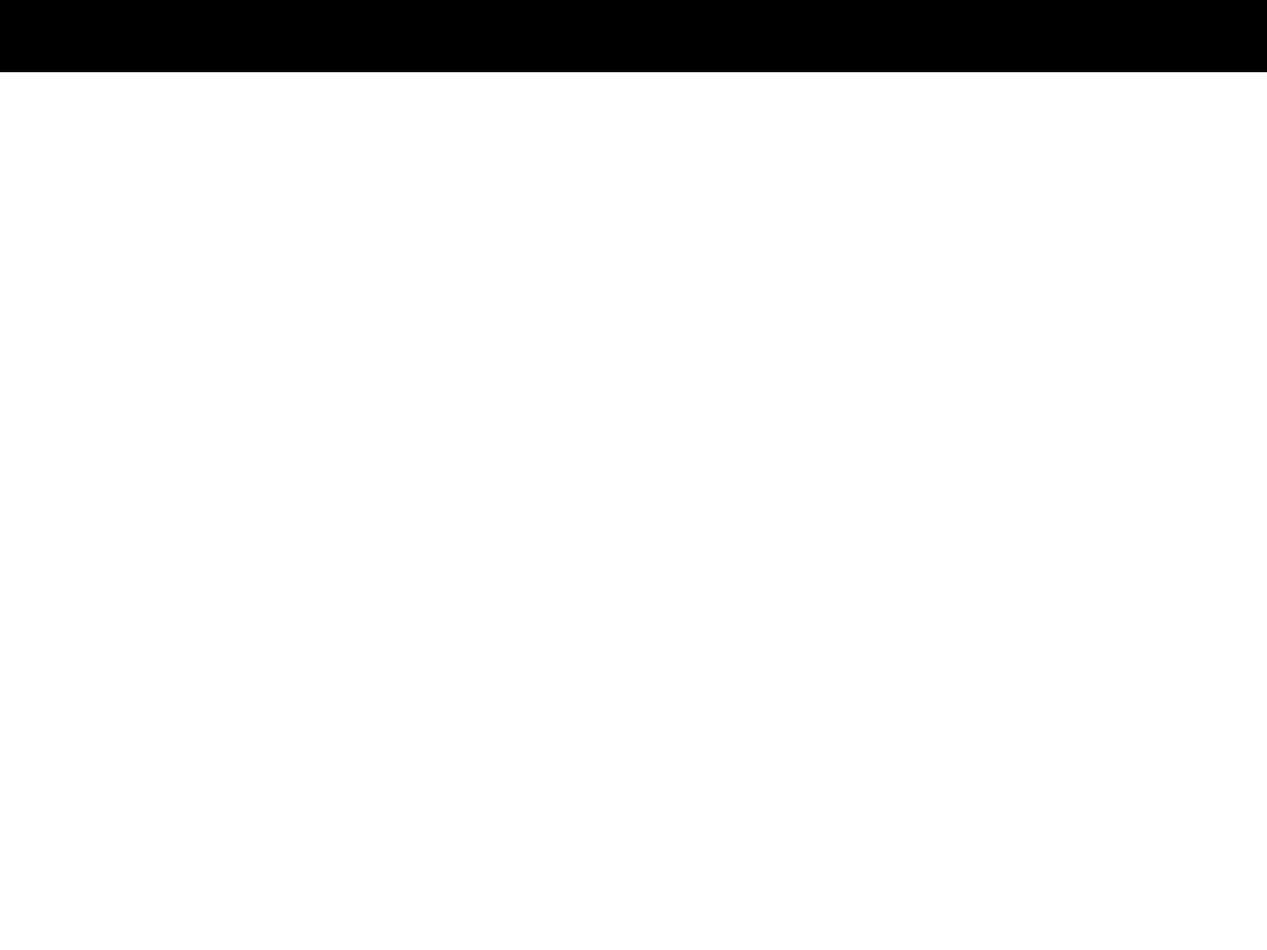
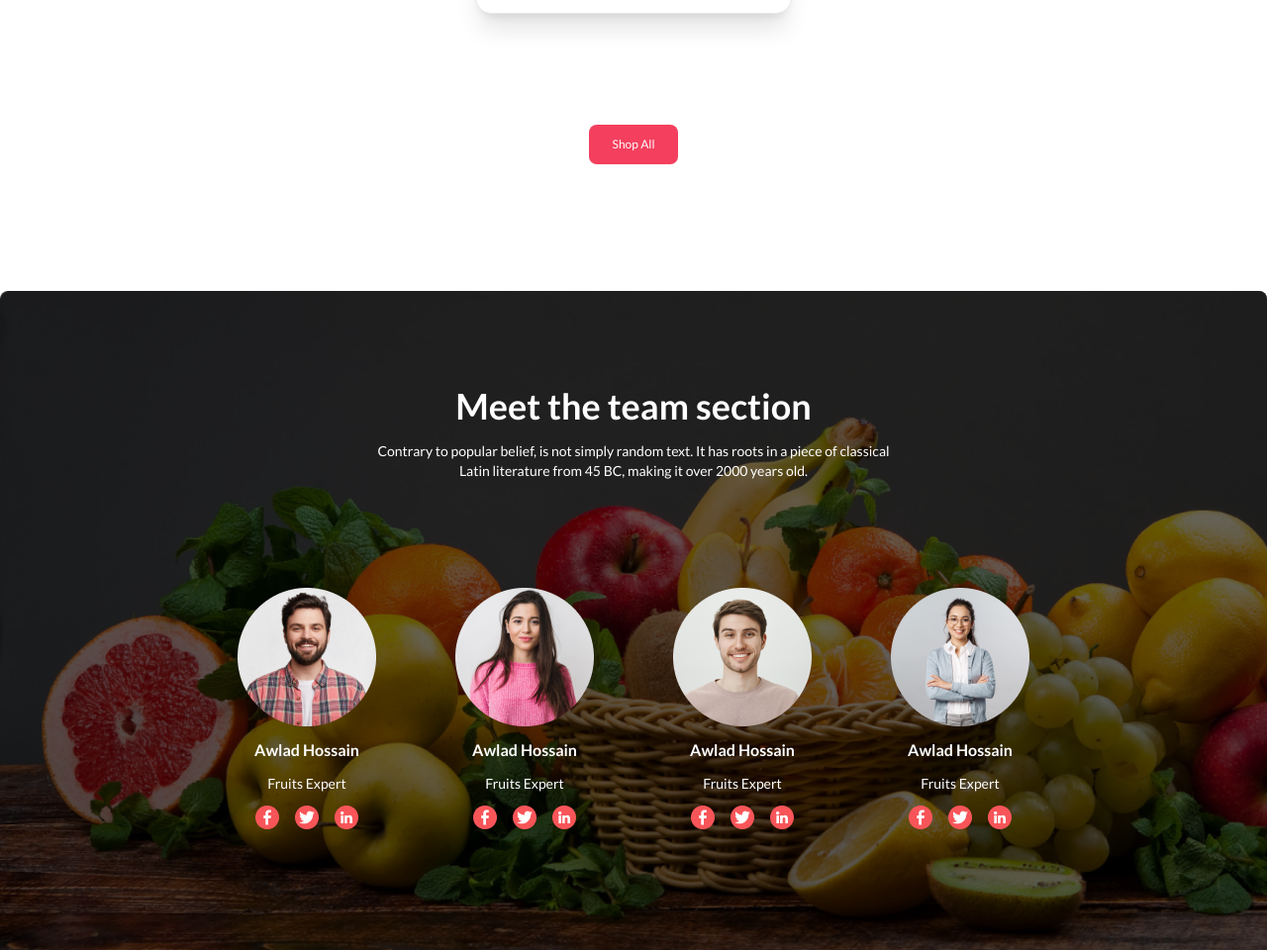
Before and after one commit to infoarifk/Fruit-Burst, a plain HTML site: page index.html in a window 1280 px wide. Shown: the part 2380-3340 px from the top of the page at 99% size. Before the commit the page ends 2453 px from the top, so only its background shows below. Drawn offline with nearby package versions, Linux system fonts and the light colour scheme.

Commit message:
almost done

```diff
--- a/index.html
+++ b/index.html
@@ -21,11 +21,6 @@
             top: 50%;
             left: 50%;
             transform: translate(-50%, -50%);
-        }
-
-        .hr {
-            border-bottom: 2px solid gray;
-            margin: 10px 0px;
         }
     </style>
 
@@ -144,12 +139,13 @@
         </section>
 
 
-        <section class="container mx-auto mt-60">
+        <section class="container mx-auto mt-52 text-center">
 
-            <div class="flex justify-between items-center">
+            <div class="flex flex-wrap justify-center lg: justify-between items-center">
                 <div>
-                    <h3 class="text-5xl font-bold">Deal of the day</h3>
-                    <p class="text-sm mt-6">Contrary to popular belief, is not simply random text. It has roots in a
+                    <h3 class="text-5xl font-bold text-left">Deal of the day</h3>
+                    <p class="text-sm mt-6  text-left">Contrary to popular belief, is not simply random text. It has
+                        roots in a
                         piece of classical <br> Latin literature from 45 BC, making it over 2000 years old.</p>
                 </div>
                 <div class="grid grid-flow-col gap-5 text-center auto-cols-max ">
@@ -179,7 +175,7 @@
                     </div>
                 </div>
             </div>
-            <div class="flex justify-center gap-4 mt-8">
+            <div class="flex flex-wrap lg:justify-center gap-4 mt-8">
 
                 <div class="card w-80 bg-base-100 shadow-xl border">
                     <figure class="px-10 pt-10">
@@ -187,7 +183,7 @@
                     </figure>
                     <div class="card-body items-center text-center">
                         <h2 class="card-title mt-5">12.90$ - 18.85$</h2>
-                        <hr class="border border-b-gray-300 w-[100%] mt-5" >
+                        <hr class="border border-b-gray-300 w-[100%] mt-5">
                         <p class="mt-5 text-xs">Apples</p>
                         <div class="rating mt-5">
                             <input type="radio" name="rating-2" class="mask mask-star-2 bg-orange-400" />
@@ -206,7 +202,7 @@
                     </figure>
                     <div class="card-body items-center text-center">
                         <h2 class="card-title mt-5">12.90$ - 18.85$</h2>
-                        <hr class="border border-b-gray-300 w-[100%] mt-5" >
+                        <hr class="border border-b-gray-300 w-[100%] mt-5">
                         <p class="mt-5 text-xs">Orange</p>
                         <div class="rating mt-5">
                             <input type="radio" name="rating-2" class="mask mask-star-2 bg-orange-400" />
@@ -226,7 +222,7 @@
                     <div class="card-body items-center text-center">
                         <h2 class="card-title mt-5">12.90$ - 18.85$</h2>
 
-                        <hr class="border border-b-gray-300 w-[100%] mt-5" >
+                        <hr class="border border-b-gray-300 w-[100%] mt-5">
                         <p class="mt-5 text-xs">Red Dragon</p>
                         <div class="rating mt-5">
                             <input type="radio" name="rating-2" class="mask mask-star-2 bg-orange-400" />
@@ -245,7 +241,7 @@
                     </figure>
                     <div class="card-body items-center text-center">
                         <h2 class="card-title mt-5">12.90$ - 18.85$</h2>
-                        <hr class="border border-b-gray-300 w-[100%] mt-5" >
+                        <hr class="border border-b-gray-300 w-[100%] mt-5">
                         <p class="mt-5 text-xs">Banana</p>
                         <div class="rating mt-5">
                             <input type="radio" name="rating-2" class="mask mask-star-2 bg-orange-400" />
@@ -258,8 +254,77 @@
                     </div>
                 </div>
 
+            </div>
+            <button class="bg-rose-500 px-5 text-xs lg:px-6 py-3 rounded-lg mt-28 text-white">Shop All</button>
+        </section>
+        <section class="container mx-auto my-32">
+            <div class="relative overflow-hidden rounded-lg bg-cover bg-no-repeat p-12 text-center"
+                style="background-image: url('./images/banner1.png'); height: 700px">
+
+                <div class="absolute bottom-0 left-0 right-0 top-0 h-full w-full overflow-hidden bg-fixed"
+                    style="background-color: rgba(0, 0, 0, 0.6)">
+                    <div class="flex items-center justify-center mt-24">
+                        <div class="text-white">
+                            <h2 class="mb-4 text-4xl font-semibold">Meet the team section</h2>
+                            <p class="mb-6 text-sm text-center">Contrary to popular belief, is not simply random text.
+                                It has roots in a piece of classical <br> Latin literature from 45 BC, making it over
+                                2000 years old.</p>
 
                         </div>
+                    </div>
+                </div>
+                <div class="absolute flex justify-center gap-20 items-center bottom-0 left-0 right-0 top-36">
+                    <div class="text-white">
+                        <img src="./images/member1.png" alt="">
+                        <h3 class="font-bold my-3">Awlad Hossain</h3>
+                        <p class="mb-3 text-sm">Fruits Expert</p>
+                        <div class="flex items-center justify-center gap-4">
+                            <img src="./images/fb.png" alt="">
+                            <img src="./images/tw.png" alt="">
+                            <img src="./images/link.png" alt="">
+                        </div>
+
+                    </div>
+                    <div class="text-white">
+                        <img src="./images/member2.png" alt="">
+                        <h3 class="font-bold my-3">Awlad Hossain</h3>
+                        <p class="mb-3 text-sm">Fruits Expert</p>
+                        <div class="flex items-center justify-center gap-4">
+                            <img src="./images/fb.png" alt="">
+                            <img src="./images/tw.png" alt="">
+                            <img src="./images/link.png" alt="">
+                        </div>
+
+                    </div>
+                    <div class="text-white">
+                        <img src="./images/member3.png" alt="">
+                        <h3 class="font-bold my-3">Awlad Hossain</h3>
+                        <p class="mb-3 text-sm">Fruits Expert</p>
+                        <div class="flex items-center justify-center gap-4">
+                            <img src="./images/fb.png" alt="">
+                            <img src="./images/tw.png" alt="">
+                            <img src="./images/link.png" alt="">
+                        </div>
+
+                    </div>
+                    <div class="text-white">
+                        <img src="./images/member4.png" alt="">
+                        <h3 class="font-bold my-3">Awlad Hossain</h3>
+                        <p class="mb-3 text-sm">Fruits Expert</p>
+                        <div class="flex items-center justify-center gap-4">
+                            <img src="./images/fb.png" alt="">
+                            <img src="./images/tw.png" alt="">
+                            <img src="./images/link.png" alt="">
+                        </div>
+
+                    </div>
+
+
+                </div>
+
+
+            </div>
+
         </section>
 
     </main>
```
Also changed, not shown: images/fb.png (added), images/link.png (added), images/tw.png (added). Lines whose indentation alone changed are shown as unchanged.
